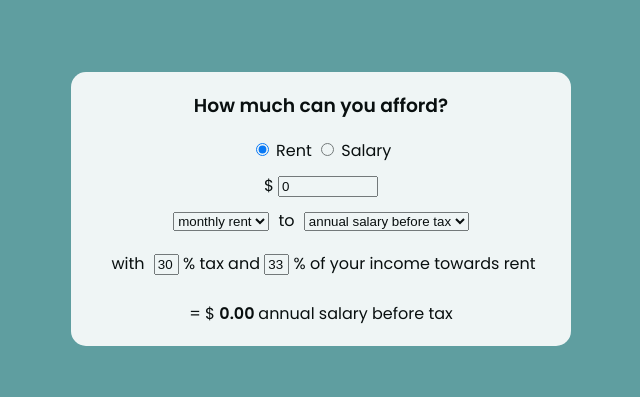
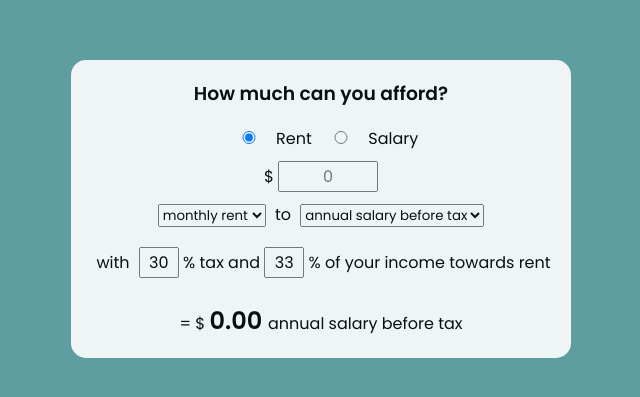
Before and after one commit to joshkim23/vanilla-js-projects, a plain HTML site: page rent-salary-calculator/index.html in a window 1280 px wide. Shown: the part 191-588 px from the top of the page, without its empty margins (319-959 px from the left). Drawn offline with Linux system fonts and the light colour scheme.

Commit message:
updated some styling

```diff
--- a/rent-salary-calculator/index.html
+++ b/rent-salary-calculator/index.html
@@ -22,7 +22,7 @@
 
                 <div style="margin: 10px">
                     $
-                    <input type="text" value="0" class="input-value" style="width: 100px"/>
+                    <input type="text" placeholder="0" class="input-value" style="width: 100px"/>
 
                     <div style="padding-top: 10px">
                         <select name="unit-selector" class ="input-unit-dropdown"></select>
@@ -34,11 +34,11 @@
 
                 <span style="padding: 5px"> with </span>
 
-                <input class="tax-value" type="text" value="30" style="width:25px"/>
+                <input class="tax-value" type="text" value="30"/>
 
                 <span>% tax and </span>
 
-                <input class="percentage" type="text" value="33" style="width:25px"/>
+                <input class="percentage" type="text" value="33" />
 
                 <span>% of your income towards rent</span>
 
--- a/rent-salary-calculator/rent_script.js
+++ b/rent-salary-calculator/rent_script.js
@@ -112,7 +112,7 @@ inputFieldAmount.addEventListener('input', (e) => {
     }
 
     if (!inputValue) {
-        inputValue = NaN; // so that the default isn't 0 when it's empty. messes up temp.
+        inputValue = '0'; // so that the default isn't 0 when it's empty. messes up temp.
     }
 
     calculate();
@@ -120,7 +120,7 @@ inputFieldAmount.addEventListener('input', (e) => {
 
 function calculate() {
     const valueToConvert = Number(inputValue);
-    console.log(valueToConvert, 'tax :', parseFloat(taxValue),input, output, rentUnits[input]);
+    // console.log(valueToConvert, 'tax :', parseFloat(taxValue),input, output, rentUnits[input]);
 
     let outputDollarValue;
 
--- a/rent-salary-calculator/style.css
+++ b/rent-salary-calculator/style.css
@@ -34,3 +34,18 @@ body {
 .selections {
     width: auto;
 }
+
+.converted-value {
+    font-size: 1.5rem;
+}
+
+input {
+    font-family: "Poppins", sans-serif;
+    font-size: 1rem;
+    width: 40px;
+    text-align: center;
+}
+
+select {
+    font-family: "Poppins", sans-serif;
+}
```
